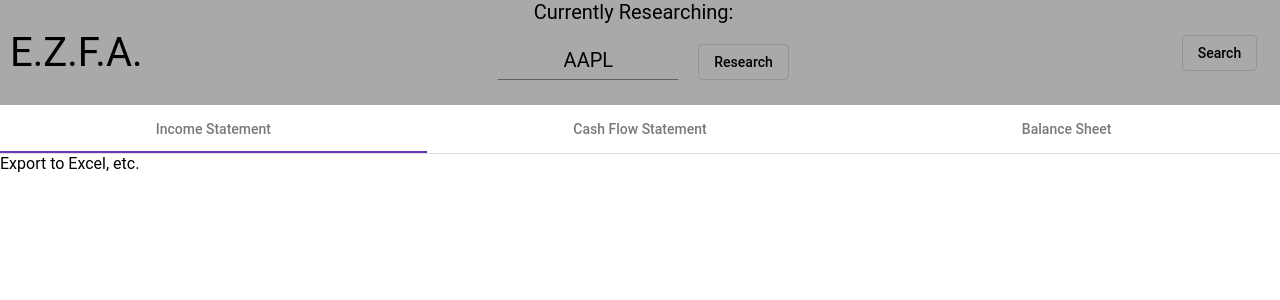
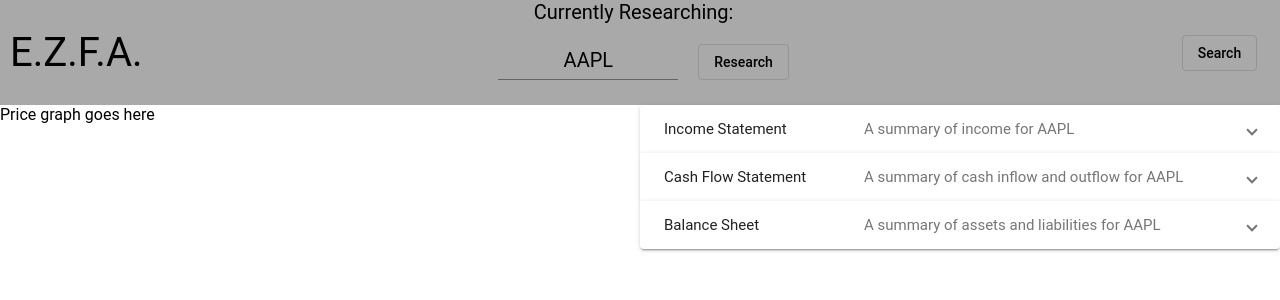
Before and after one commit to terellluna/ezFA, an Angular app in the folder ezFA/: page / in a window 1280 px wide. Shown: the top 300 px of the page. Built offline with nearby package versions, Linux system fonts and the light colour scheme; no server answers.

Commit message:
prepped to add the price graph

```diff
--- a/ezFA/src/app/FinancialsContainer/financials-container/financials-container.component.css
+++ b/ezFA/src/app/FinancialsContainer/financials-container/financials-container.component.css
@@ -22,6 +22,19 @@
     justify-content:right;
 }
 
+main{
+    display:inline-flex;
+    width:100%;
+}
+
+.price_panel{
+    width:50%;
+}
+
+.info_panel{
+    width:50%;
+}
+
 header{
     background-color: darkgray;
     display: grid;
--- a/ezFA/src/app/FinancialsContainer/financials-container/financials-container.component.html
+++ b/ezFA/src/app/FinancialsContainer/financials-container/financials-container.component.html
@@ -14,7 +14,49 @@
     </div>
 </header>
 <main>
-    <mat-tab-group mat-stretch-tabs>
+    <div class="price_panel">
+        Price graph goes here
+    </div>
+    <div class ="info_panel">
+        <mat-accordion>
+            <mat-expansion-panel>
+                <mat-expansion-panel-header>
+                  <mat-panel-title>
+                    Income Statement
+                  </mat-panel-title>
+                  <mat-panel-description>
+                    A summary of income for {{symbol}}
+                  </mat-panel-description>
+                </mat-expansion-panel-header>
+                <app-income-statement [symbol]="symbol"></app-income-statement>
+            </mat-expansion-panel>
+
+            <mat-expansion-panel>
+                <mat-expansion-panel-header>
+                  <mat-panel-title>
+                    Cash Flow Statement
+                  </mat-panel-title>
+                  <mat-panel-description>
+                    A summary of cash inflow and outflow for {{symbol}}
+                  </mat-panel-description>
+                </mat-expansion-panel-header>
+                <app-cash-flows [symbol]="symbol"></app-cash-flows>
+            </mat-expansion-panel>
+
+            <mat-expansion-panel>
+                <mat-expansion-panel-header>
+                  <mat-panel-title>
+                    Balance Sheet
+                  </mat-panel-title>
+                  <mat-panel-description>
+                    A summary of assets and liabilities for {{symbol}}
+                  </mat-panel-description>
+                </mat-expansion-panel-header>
+                <app-balance-sheet [symbol]="symbol"></app-balance-sheet>
+            </mat-expansion-panel>
+        </mat-accordion>
+    </div>
+    <!--<mat-tab-group mat-stretch-tabs>
         <mat-tab label="Income Statement">
             <app-income-statement [symbol]="symbol"></app-income-statement>
         </mat-tab>
@@ -26,5 +68,5 @@
         <mat-tab label="Balance Sheet">
             <app-balance-sheet [symbol]="symbol"></app-balance-sheet>
         </mat-tab>
-    </mat-tab-group>
+    </mat-tab-group>-->
 </main>
--- a/ezFA/src/app/app.component.html
+++ b/ezFA/src/app/app.component.html
@@ -1,6 +1,3 @@
 <main>
     <app-financials-container></app-financials-container>
 </main>
-<footer>
-    Export to Excel, etc.
-</footer>
--- a/ezFA/src/app/app.module.ts
+++ b/ezFA/src/app/app.module.ts
@@ -16,6 +16,7 @@ import { MatFormFieldModule } from '@angular/material/form-field';
 import { MatInputModule } from '@angular/material/input';
 import {MatButtonModule} from '@angular/material/button';
 import { PriceHistoryComponent } from './Financials/price-history/price-history.component';
+import { MatExpansionModule } from '@angular/material/expansion';
 
 @NgModule({
   declarations: [
@@ -36,7 +37,8 @@ import { PriceHistoryComponent } from './Financials/price-history/price-history.
     MatTabsModule,
     MatFormFieldModule,
     MatInputModule,
-    MatButtonModule
+    MatButtonModule,
+    MatExpansionModule
   ],
   providers: [StockService],
   bootstrap: [AppComponent]
```
